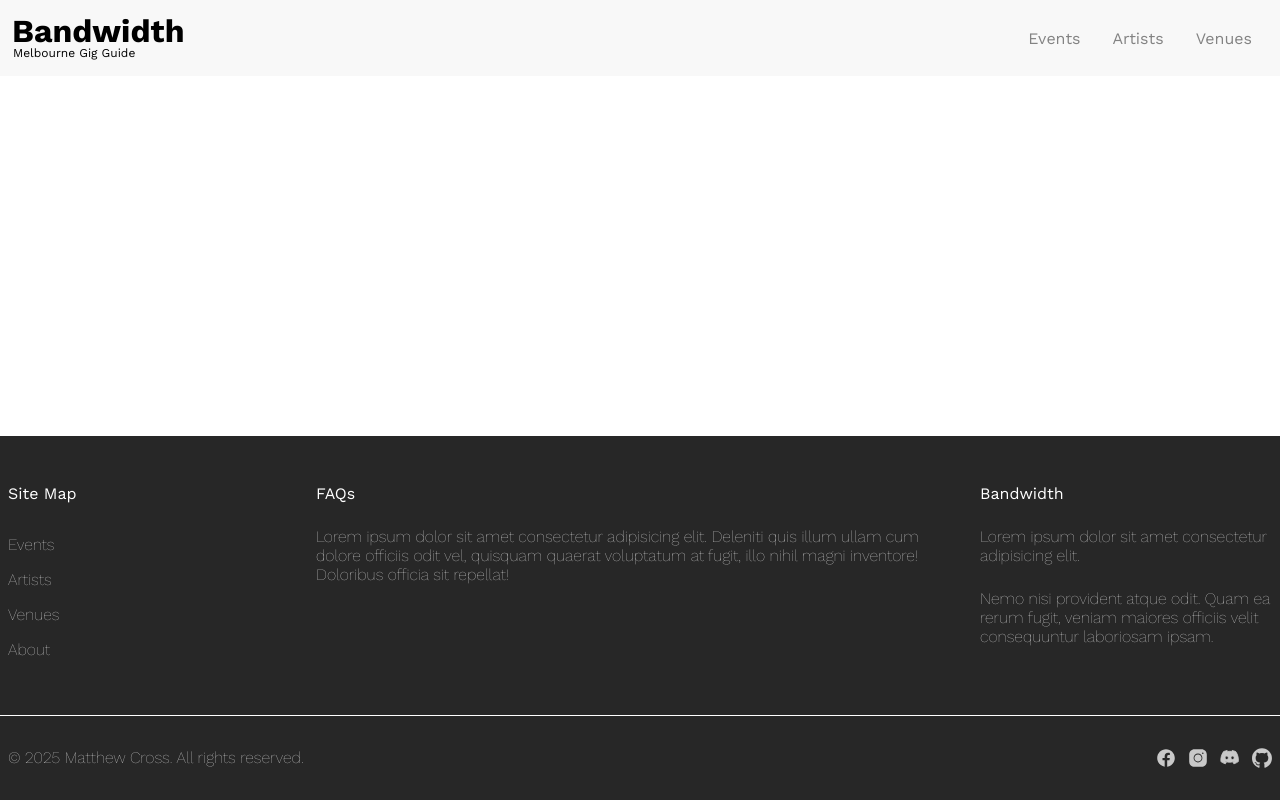
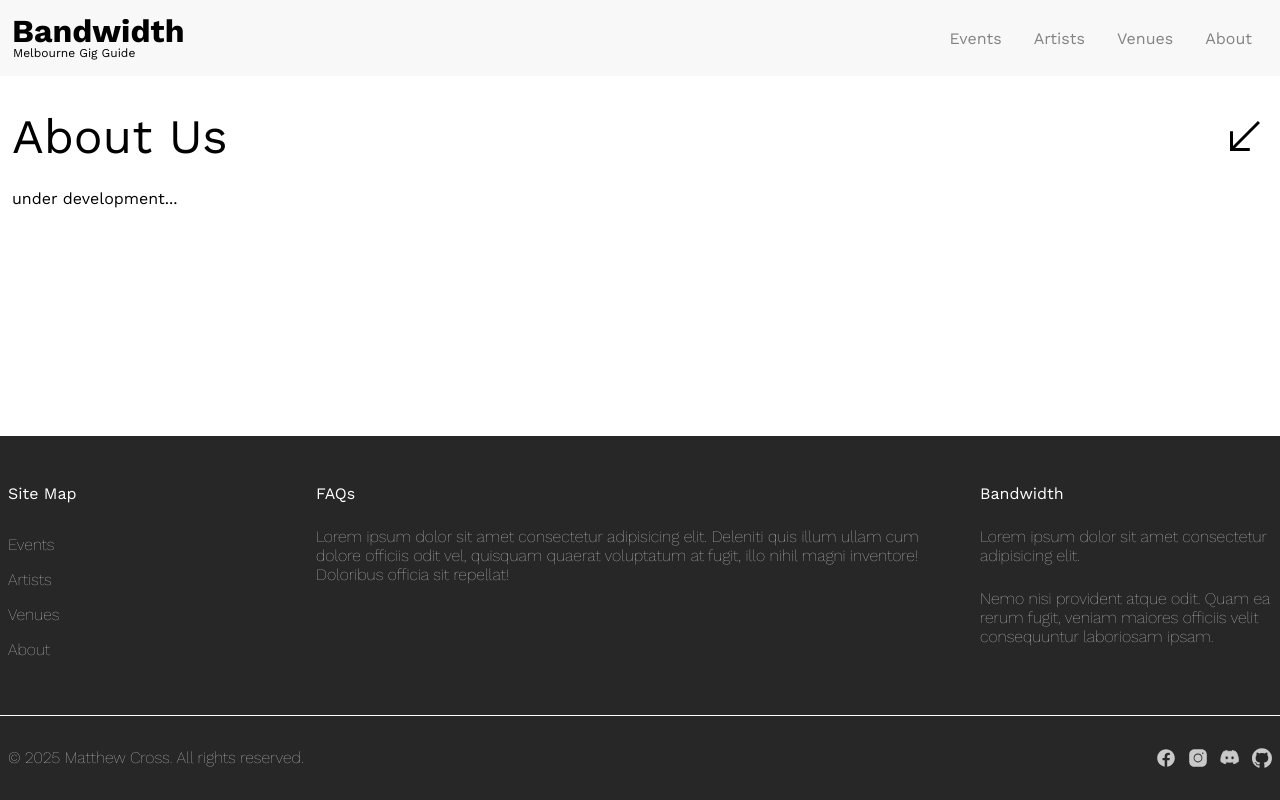
Before and after one commit to bandwidth-gig-guide/website-main, a Next.js app in the folder app/: page /about in a window 1280 px wide. Before the commit this address had no page. Built offline with nearby package versions, Linux system fonts and the light colour scheme.

Commit message:
misc: add routing for an about page

```diff
--- a/app/components/Footer/Routes.ts
+++ b/app/components/Footer/Routes.ts
@@ -2,7 +2,7 @@ export const routes = [
     { label: "Events", href: "/event" },
     { label: "Artists", href: "/artist" },
     { label: "Venues", href: "/venue" },
-    { label: "About", href: "/" },
+    { label: "About", href: "/about" },
 
     // { label: "Articles", href: "/" },
     // { label: "Teachers", href: "/" },
--- a/app/components/Header/Routes.ts
+++ b/app/components/Header/Routes.ts
@@ -2,8 +2,9 @@ export const routes = [
     { label: "Events", href: "/event" },
     { label: "Artists", href: "/artist" },
     { label: "Venues", href: "/venue" },
+    { label: "About", href: "/about" },
+
     // { label: "Articles", href: "/" },
     // { label: "Teachers", href: "/" },
     // { label: "Stores", href: "/" },
-    // { label: "About", href: "/" },
 ];
--- /dev/null
+++ b/app/pages/about/index.tsx
@@ -0,0 +1,24 @@
+// React / Next
+import React from "react"
+import Head from 'next/head';
+
+import SectionHeader from "../../components/SectionHeader/SectionHeader";
+
+const Venue = () => {
+
+  return (
+    <>
+      <Head>
+        <title>Bandwidth | About</title>
+        <meta name="description" content="" />
+      </Head>
+
+      <div>
+        <SectionHeader title="About Us" />
+        <p>under development...</p>
+      </div>
+    </>
+  );
+};
+
+export default Venue;
```
